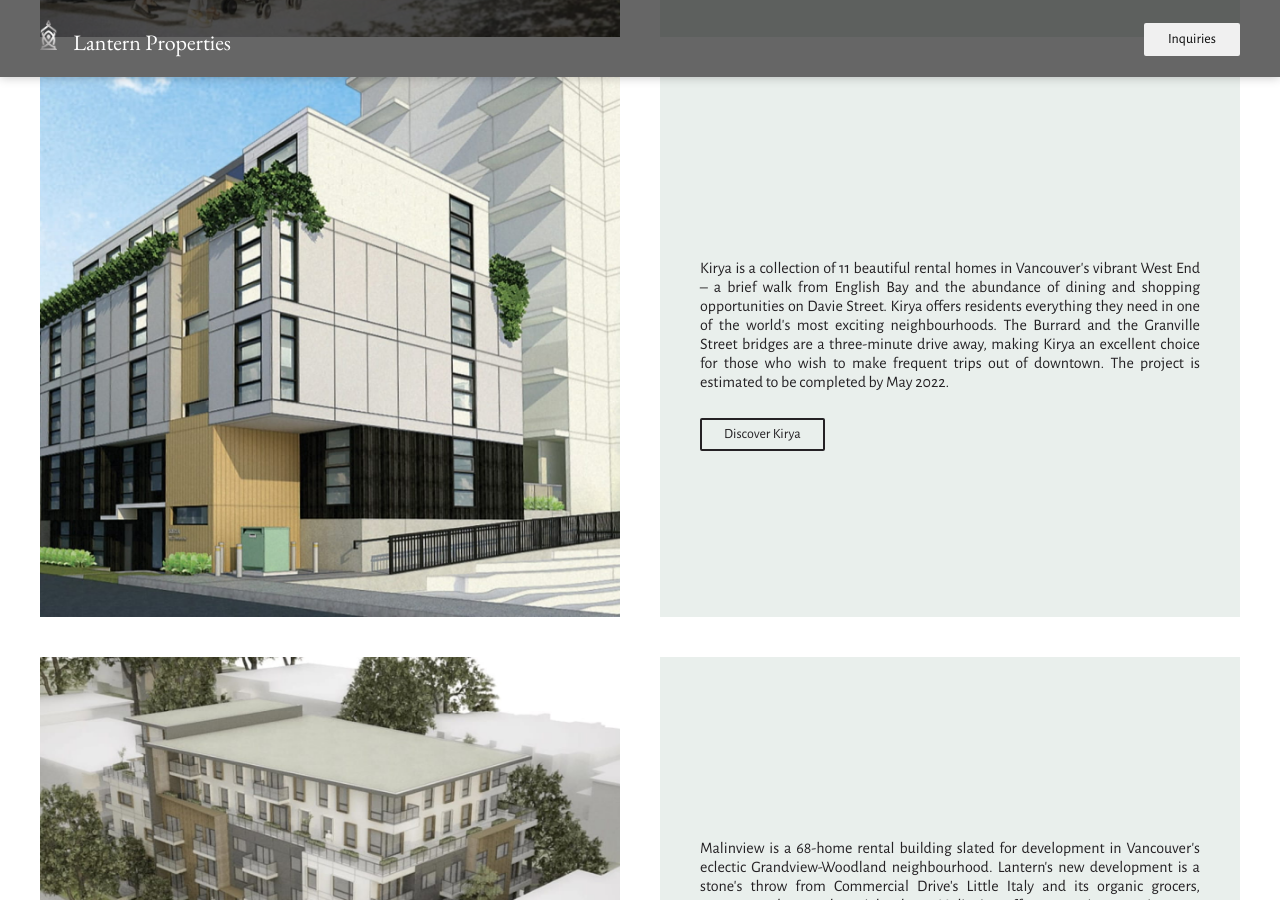
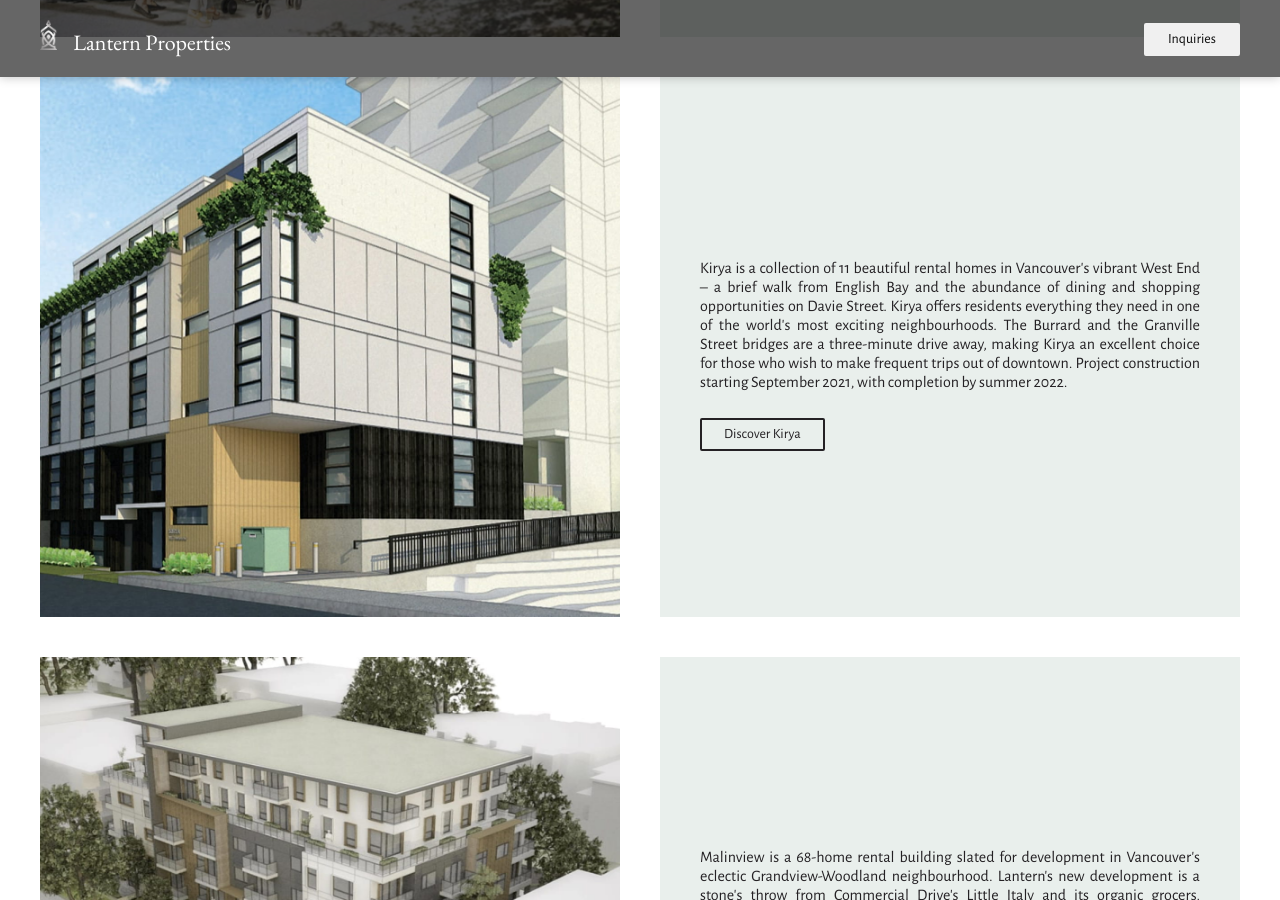
Before and after one commit to RF604/lantern2020, a Jekyll site: the page built from index.html, in a window 1280 px wide and 900 px high, scrolled down 2494 px. Built offline with Jekyll 4.4.1, drawn with Linux system fonts in a browser that asks for light colours; some of the changed text lies outside the part shown.

Commit message:
periodic commit

```diff
--- a/hadera.html
+++ b/hadera.html
@@ -12,7 +12,7 @@
   <div class="flex-center">
     <div>
       <h3>About Hadera (1475 Fort St)</h3>
-            <p>Hadera is a collection of 32 rental homes in Victoria's beautiful Rockland community. Hadera is situated approximately 40 feet back from Fort Street, creating a peaceful and quiet environment for residents. The project is estimated to be completed by September 2022.
+            <p>Hadera is a collection of 32 rental homes in Victoria's beautiful Rockland community. Hadera is situated approximately 40 feet back from Fort Street, creating a peaceful and quiet environment for residents.
 </p>
 <p>
             Architect: <a href="http://cascadiaarchitects.ca/" target="_blank">Cascadia Architects</a>
--- a/index.html
+++ b/index.html
@@ -47,7 +47,7 @@
   <img src="/images/fort-1.jpg">
   <div class="flex-center">
     <div>
-        <p>Hadera is a collection of 32 rental homes in Victoria's beautiful Rockland community. Hadera is situated approximately 40 feet back from Fort Street, creating a peaceful and quiet environment for residents. The project is estimated to be complete by September 2022.</p>
+        <p>Hadera is a collection of 32 rental homes in Victoria's beautiful Rockland community. Hadera is situated approximately 40 feet back from Fort Street, creating a peaceful and quiet environment for residents.</p>
 
         <a href="/hadera.html"><button>Discover Hadera</button></a>
     </div>
@@ -59,7 +59,7 @@
   <img src="/images/maxine-6.jpg">
   <div class="flex-center">
     <div>
-      <p>Kirya is a collection of 11 beautiful rental homes in Vancouver's vibrant West End – a brief walk from English Bay and the abundance of dining and shopping opportunities on Davie Street. Kirya offers residents everything they need in one of the world's most exciting neighbourhoods. The Burrard and the Granville Street bridges are a three-minute drive away, making Kirya an excellent choice for those who wish to make frequent trips out of downtown. The project is estimated to be completed by May 2022.</p>
+      <p>Kirya is a collection of 11 beautiful rental homes in Vancouver's vibrant West End – a brief walk from English Bay and the abundance of dining and shopping opportunities on Davie Street. Kirya offers residents everything they need in one of the world's most exciting neighbourhoods. The Burrard and the Granville Street bridges are a three-minute drive away, making Kirya an excellent choice for those who wish to make frequent trips out of downtown. Project construction starting September 2021, with completion by summer 2022.</p>
 
       <a href="/kirya.html"><button>Discover Kirya</button></a>
     </div>
@@ -71,7 +71,7 @@
   <img src="/images/mcgill-1.jpg">
   <div class="flex-center">
     <div>
-      <p>Malinview is a 68-home rental building slated for development in Vancouver's eclectic Grandview-Woodland neighbourhood. Lantern's new development is a stone's throw from Commercial Drive's Little Italy and its organic grocers, restaurants, bars, and specialty shops. Malinview offers convenience, excitement, and rich culture. The development is a short walk from the Skytrain station and Broadway's bus routes. The project is estimated to be under construction by May 2022.</p>
+      <p>Malinview is a 68-home rental building slated for development in Vancouver's eclectic Grandview-Woodland neighbourhood. Lantern's new development is a stone's throw from Commercial Drive's Little Italy and its organic grocers, restaurants, bars, and specialty shops. Malinview offers convenience, excitement, and rich culture. The development is a short walk from the Skytrain station and Broadway's bus routes.</p>
 
       <a href="/malinview.html"><button>Discover Malinview</button></a>
     </div>
--- a/kirya.html
+++ b/kirya.html
@@ -14,7 +14,7 @@
   <div class="flex-center">
     <div>
       <h3>About Kirya – (1188 Burnaby St.)</h3>
-      <p>Kirya is a collection of 11 beautiful rental homes in Vancouver's vibrant West End – a brief walk from English Bay and the abundance of dining and shopping opportunities on Davie Street. Kirya offers residents everything they need in one of the world's most exciting neighbourhoods. The Burrard and the Granville Street bridges are a three-minute drive away, making Kirya an excellent choice for those who wish to make frequent trips out of downtown. The project is estimated to be completed by May 2022.</p>
+      <p>Kirya is a collection of 11 beautiful rental homes in Vancouver's vibrant West End – a brief walk from English Bay and the abundance of dining and shopping opportunities on Davie Street. Kirya offers residents everything they need in one of the world's most exciting neighbourhoods. The Burrard and the Granville Street bridges are a three-minute drive away, making Kirya an excellent choice for those who wish to make frequent trips out of downtown. Project construction starting September 2021, with completion by summer 2022.</p>
 
       <p>Architect: <a href="http://stuarthoward.com" target="_blank">Stuart Howard Architects</a>
 <br>
--- a/malinview.html
+++ b/malinview.html
@@ -16,7 +16,7 @@
   <div class="flex-center">
     <div>
      <h3>About Malinview (2254 McGill St.)</h3>
-            <p>Malinview is a 68-home rental building slated for development in Vancouver's eclectic Grandview-Woodland neighbourhood. Lantern's new development is a stone's throw from Commercial Drive's Little Italy and its organic grocers, restaurants, bars, and specialty shops. Malinview offers convenience, excitement, and rich culture. The development is a short walk from the Skytrain station and Broadway's bus routes. The project is estimated to be under construction by May 2022.</p>
+            <p>Malinview is a 68-home rental building slated for development in Vancouver's eclectic Grandview-Woodland neighbourhood. Lantern's new development is a stone's throw from Commercial Drive's Little Italy and its organic grocers, restaurants, bars, and specialty shops. Malinview offers convenience, excitement, and rich culture. The development is a short walk from the Skytrain station and Broadway's bus routes.</p>
 
             <p>Architect: <a href="http://stuarthoward.com" target="_blank">Stuart Howard Architects</a>
 <br>
```
Also changed, not shown: Gemfile.lock.
